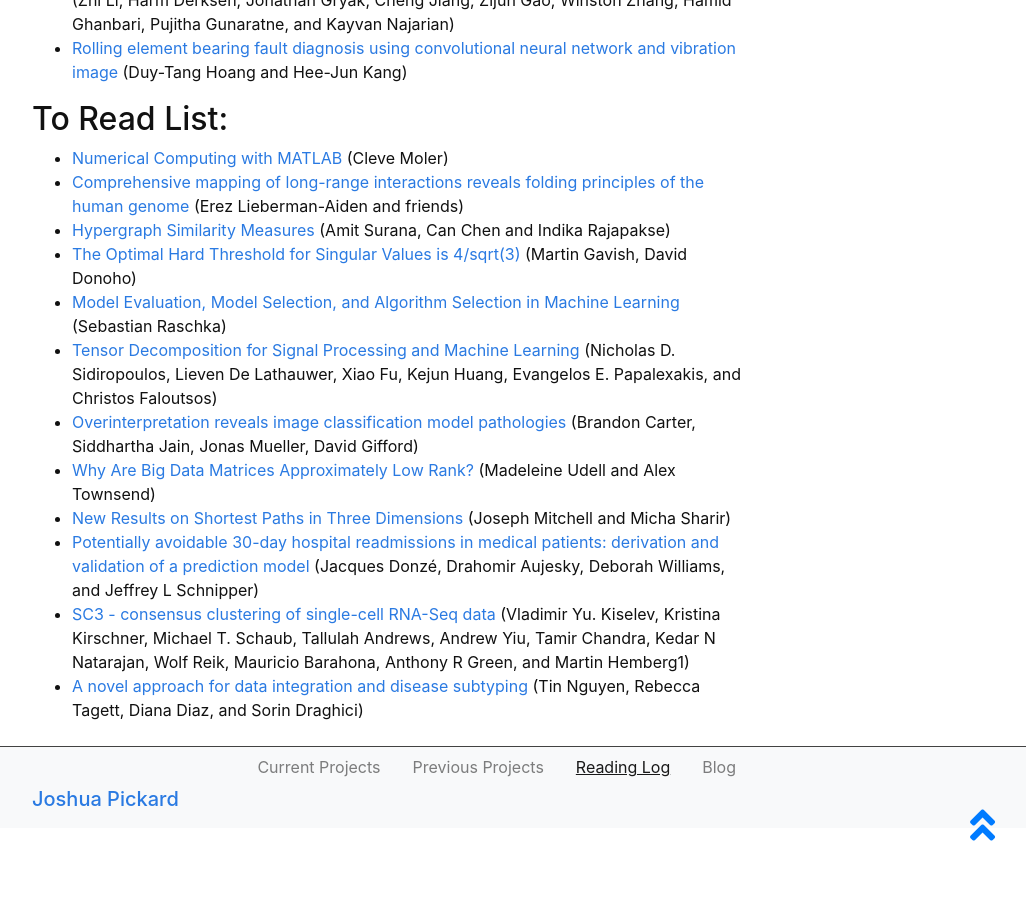
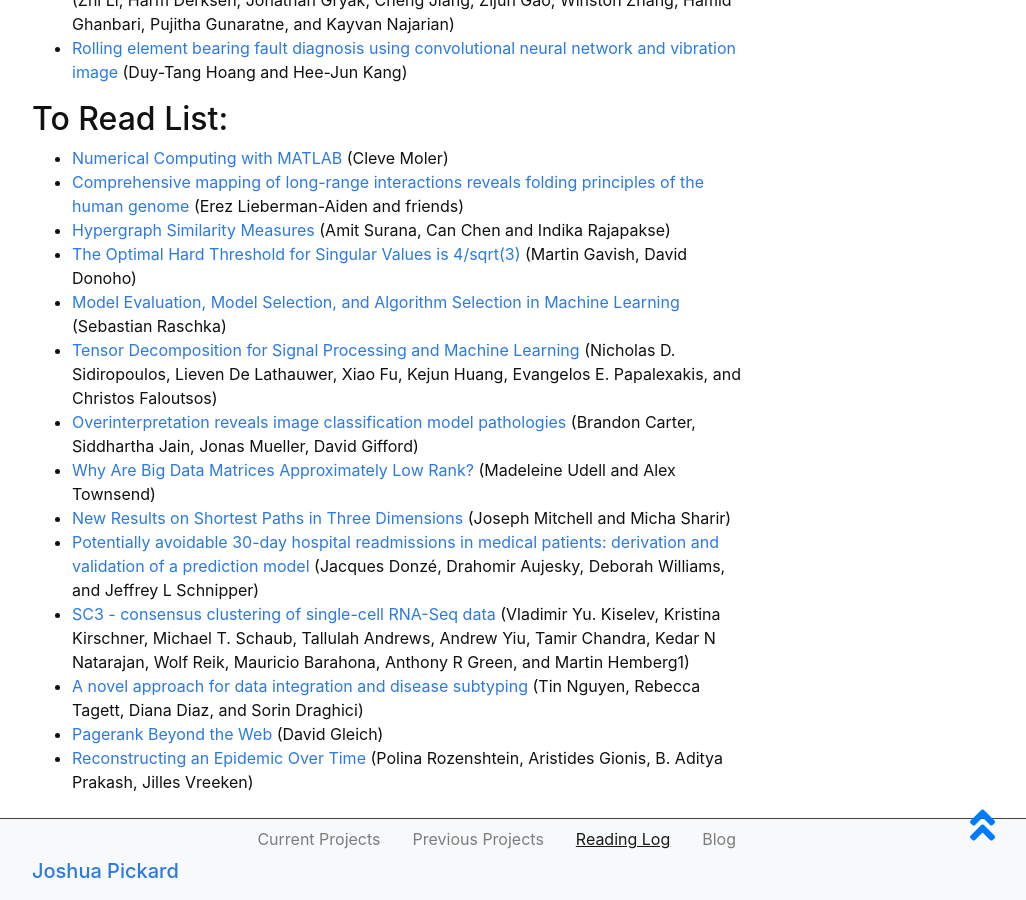
Before and after one commit to Jpickard1/jpickard1.github.io, a Jekyll site: the page built from content/3-Reading_Log.md, in a window 1280 px wide and 900 px high, scrolled down 1131 px. Shown: the whole window, without its empty margins (248-1274 px from the left). Built offline with Jekyll 4.4.1, drawn with Linux system fonts in a browser that asks for light colours.

Commit message:
Update 3-Reading_Log.md

```diff
--- a/content/3-Reading_Log.md
+++ b/content/3-Reading_Log.md
@@ -47,3 +47,5 @@ Huang,  Evangelos E. Papalexakis, and Christos Faloutsos)
 - [Potentially avoidable 30-day hospital readmissions in medical patients: derivation and validation of a prediction model](https://jamanetwork.com/journals/jamainternalmedicine/fullarticle/1672282) (Jacques Donzé, Drahomir Aujesky, Deborah Williams, and Jeffrey L Schnipper)
 - [SC3 - consensus clustering of single-cell RNA-Seq data](https://pubmed.ncbi.nlm.nih.gov/28346451/) (Vladimir Yu. Kiselev, Kristina Kirschner, Michael T. Schaub, Tallulah Andrews, Andrew Yiu, Tamir Chandra, Kedar N Natarajan, Wolf Reik, Mauricio Barahona, Anthony R Green, and Martin Hemberg1)
 - [A novel approach for data integration and disease subtyping](https://pubmed.ncbi.nlm.nih.gov/29066617/) (Tin Nguyen, Rebecca Tagett, Diana Diaz, and Sorin Draghici)
+- [Pagerank Beyond the Web](https://arxiv.org/pdf/1407.5107.pdf) (David Gleich)
+- [Reconstructing an Epidemic Over Time](https://faculty.cc.gatech.edu/~badityap/papers/cult-kdd16.pdf) (Polina Rozenshtein, Aristides Gionis, B. Aditya Prakash, Jilles Vreeken)
```
